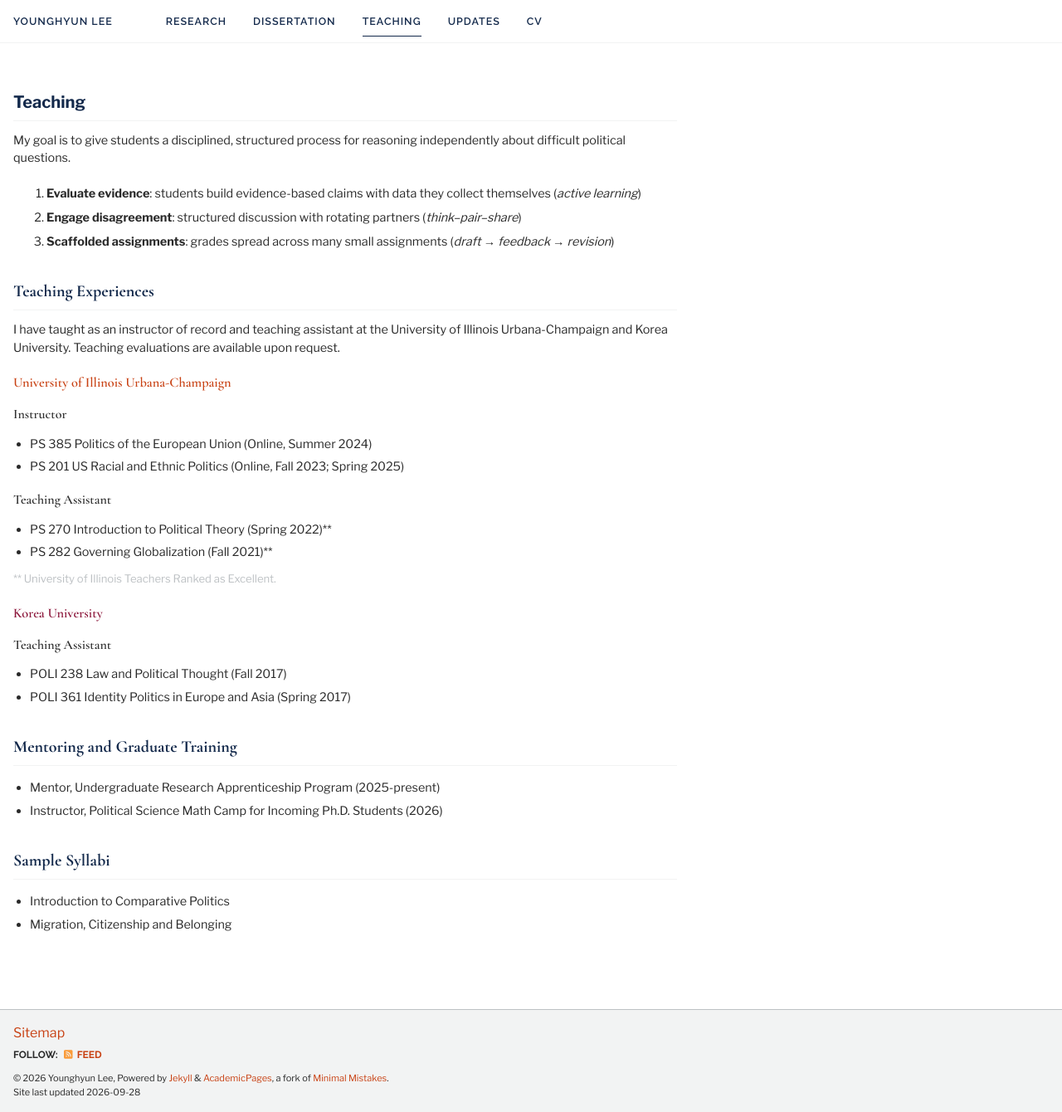
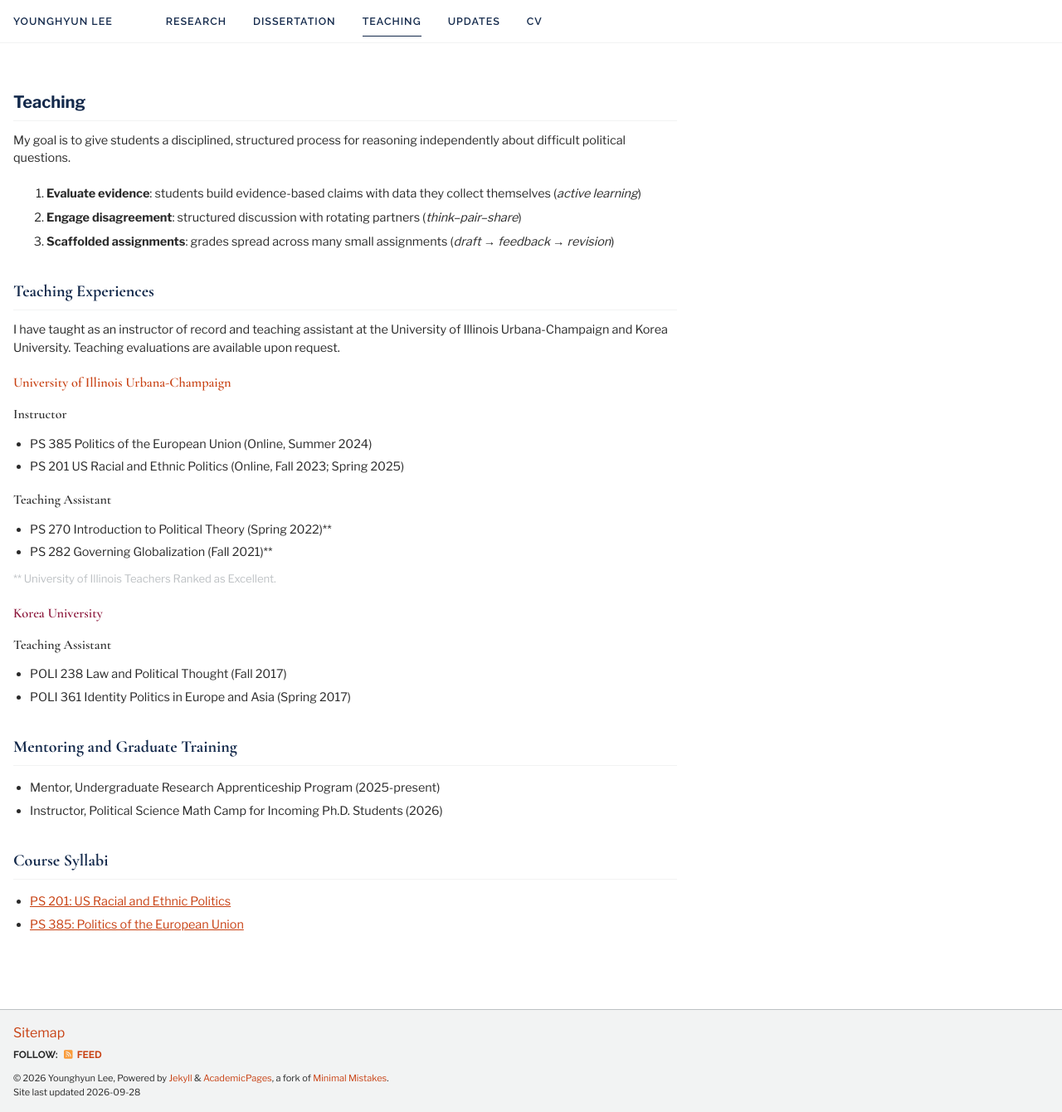
Before and after one commit to younghyunlee52/Website, a Jekyll site: the page built from _pages/teaching.md, in a window 1280 px wide and 1340 px high. Shown: the whole window at 83% size. Built offline with Jekyll 4.4.1, drawn with Linux system fonts in a browser that asks for light colours; a script bundle is joined from its source files by our own code; library files that are not in the unit come from our copies.

Commit message:
Add PS 201 and PS 385 course syllabi

```diff
--- a/_pages/teaching.html
+++ b/_pages/teaching.html
@@ -18,6 +18,11 @@ show_title: false
 * POLI238: Law and Political Thought, Fall 2017
 * POLI361: Identity Politics in Europe and Asia, Spring 2017
 
+## Course Syllabi
+
+* [PS 201: US Racial and Ethnic Politics](/files/ps201-syllabus.pdf)
+* [PS 385: Politics of the European Union](/files/ps385-syllabus.pdf)
+
 ## Teaching Feedback
 
 Student feedback has consistently emphasized engaging discussion sections,
--- a/_pages/teaching.md
+++ b/_pages/teaching.md
@@ -44,7 +44,7 @@ I have taught as an instructor of record and teaching assistant at the Universit
 * Mentor, Undergraduate Research Apprenticeship Program (2025-present)
 * Instructor, Political Science Math Camp for Incoming Ph.D. Students (2026)
 
-## Sample Syllabi
+## Course Syllabi
 
-* Introduction to Comparative Politics
-* Migration, Citizenship and Belonging
+* [PS 201: US Racial and Ethnic Politics](/files/ps201-syllabus.pdf)
+* [PS 385: Politics of the European Union](/files/ps385-syllabus.pdf)
```
Also changed, not shown: 2 other files.
